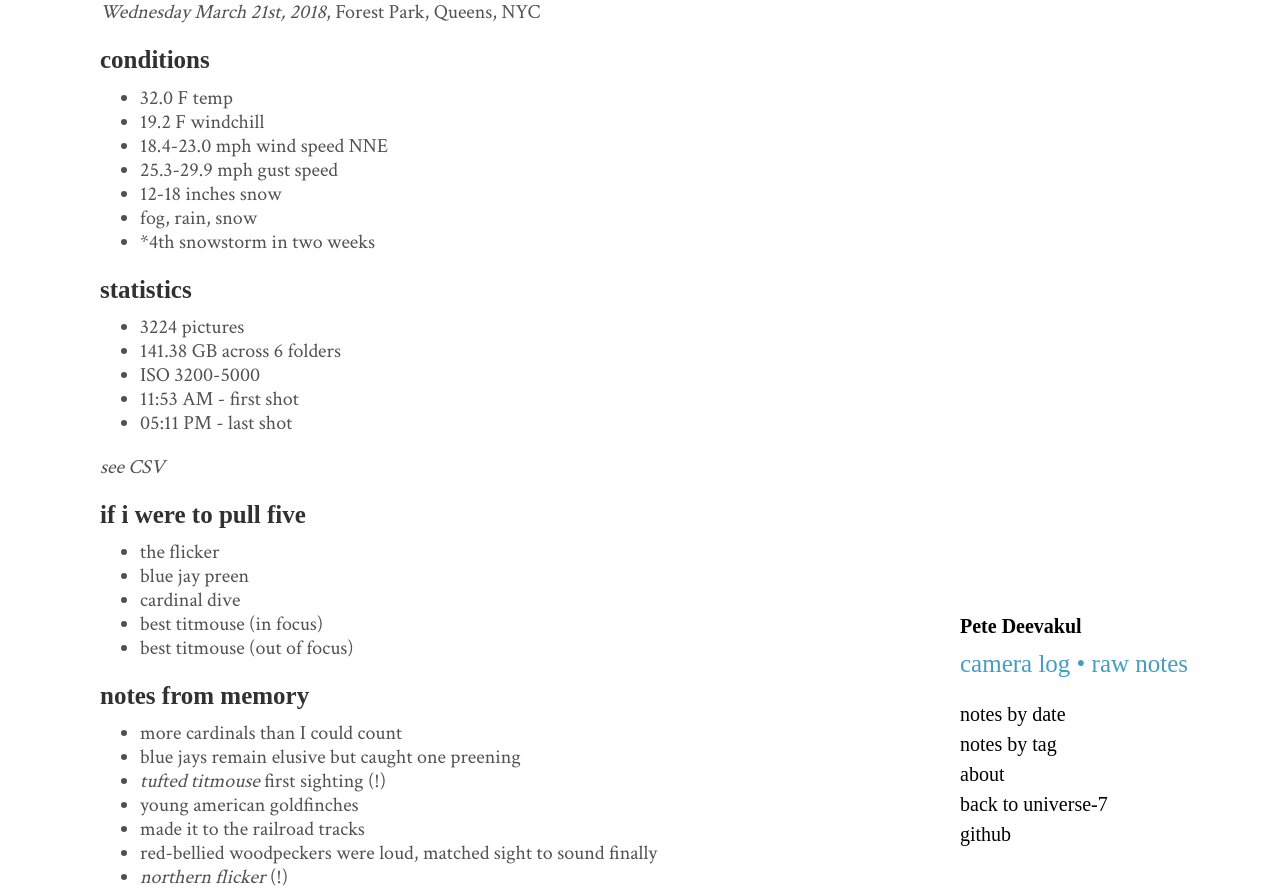
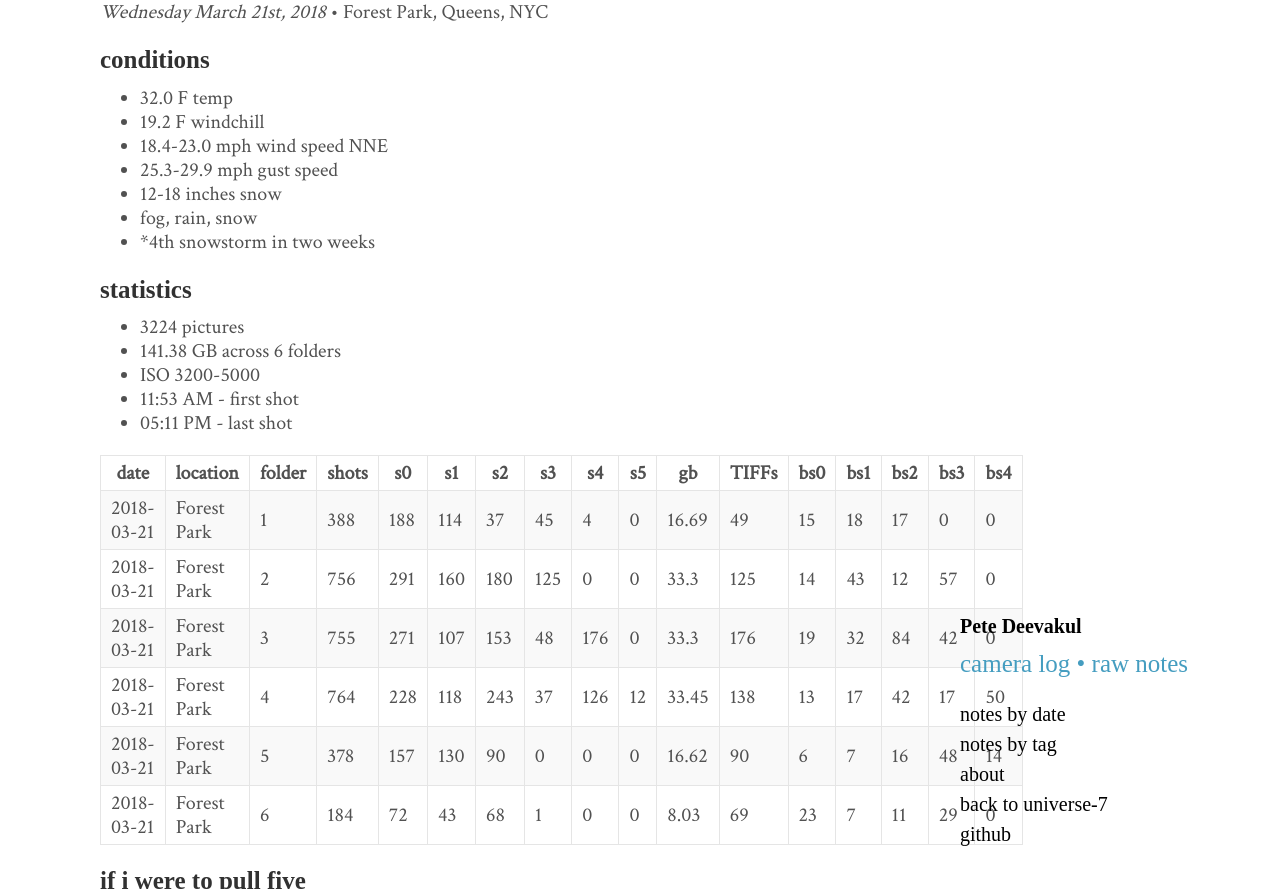
Before and after one commit to universe-7/camera-log, a Jekyll site: the page built from _posts/2018-03-21-the-cardinality.md, in a window 1280 px wide and 1400 px high. Shown: the part 511-1400 px from the top of the window. Built offline with Jekyll 4.4.1, drawn with Linux system fonts in a browser that asks for light colours; some web fonts are replaced.

Commit message:
add markdown table of stats

```diff
--- a/_posts/2018-03-21-the-cardinality.md
+++ b/_posts/2018-03-21-the-cardinality.md
@@ -6,7 +6,7 @@ tags: blizzard avian-AF raw-notes
 
 ![enter Forest Park](http://hello.pdpd.org/universe-7/-u7-images/2018-03-21-forest-park-entry.jpg)
 
-_Wednesday March 21st, 2018_, Forest Park, Queens, NYC
+_Wednesday March 21st, 2018_ • Forest Park, Queens, NYC
 
 ## conditions
 
@@ -26,7 +26,14 @@ _Wednesday March 21st, 2018_, Forest Park, Queens, NYC
 - 11:53 AM - first shot
 - 05:11 PM - last shot
 
-_see CSV_
+| date       | location    | folder | shots | s0  | s1  | s2  | s3  | s4  | s5 | gb    | TIFFs | bs0 | bs1 | bs2 | bs3 | bs4 |
+|------------|-------------|--------|-------|-----|-----|-----|-----|-----|----|-------|-------|-----|-----|-----|-----|-----|
+| 2018-03-21 | Forest Park | 1      | 388   | 188 | 114 | 37  | 45  | 4   | 0  | 16.69 | 49    | 15  | 18  | 17  | 0   | 0   |
+| 2018-03-21 | Forest Park | 2      | 756   | 291 | 160 | 180 | 125 | 0   | 0  | 33.3  | 125   | 14  | 43  | 12  | 57  | 0   |
+| 2018-03-21 | Forest Park | 3      | 755   | 271 | 107 | 153 | 48  | 176 | 0  | 33.3  | 176   | 19  | 32  | 84  | 42  | 0   |
+| 2018-03-21 | Forest Park | 4      | 764   | 228 | 118 | 243 | 37  | 126 | 12 | 33.45 | 138   | 13  | 17  | 42  | 17  | 50  |
+| 2018-03-21 | Forest Park | 5      | 378   | 157 | 130 | 90  | 0   | 0   | 0  | 16.62 | 90    | 6   | 7   | 16  | 48  | 14  |
+| 2018-03-21 | Forest Park | 6      | 184   | 72  | 43  | 68  | 1   | 0   | 0  | 8.03  | 69    | 23  | 7   | 11  | 29  | 0   |
 
 ## if i were to pull five
 
```
